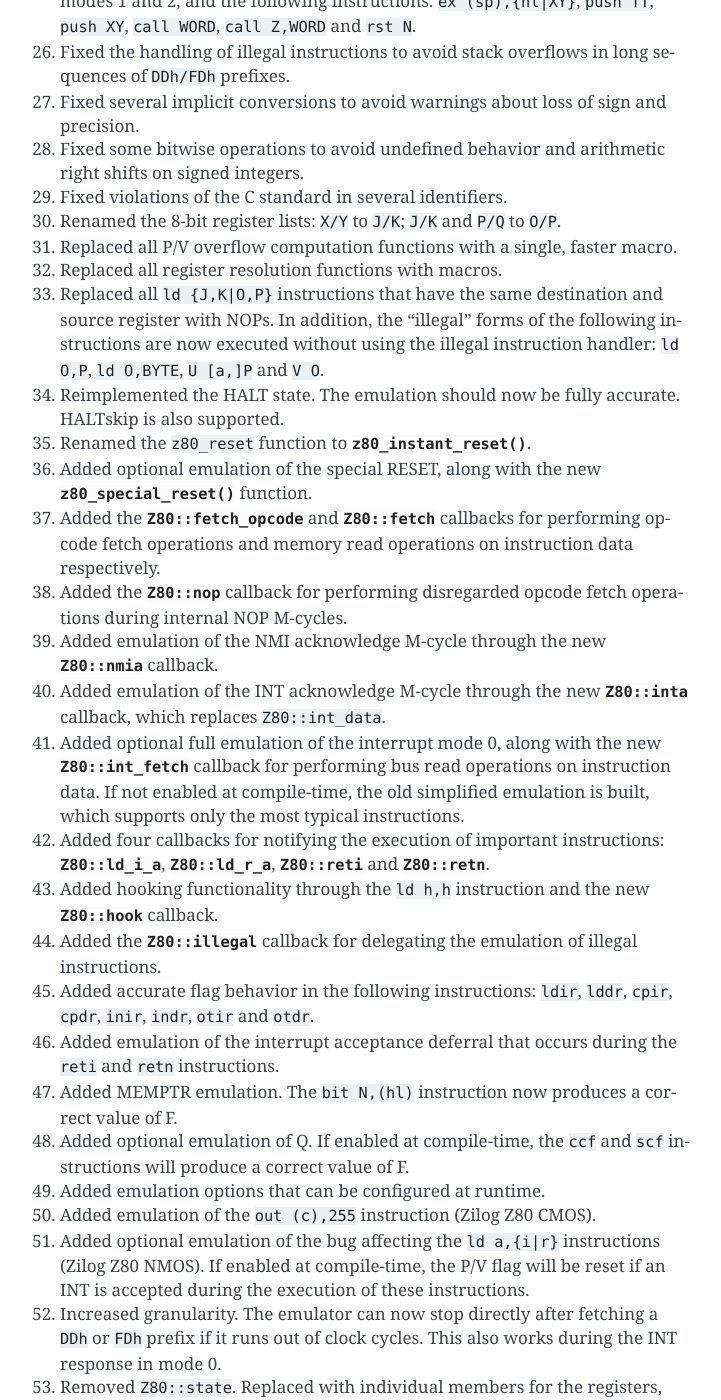
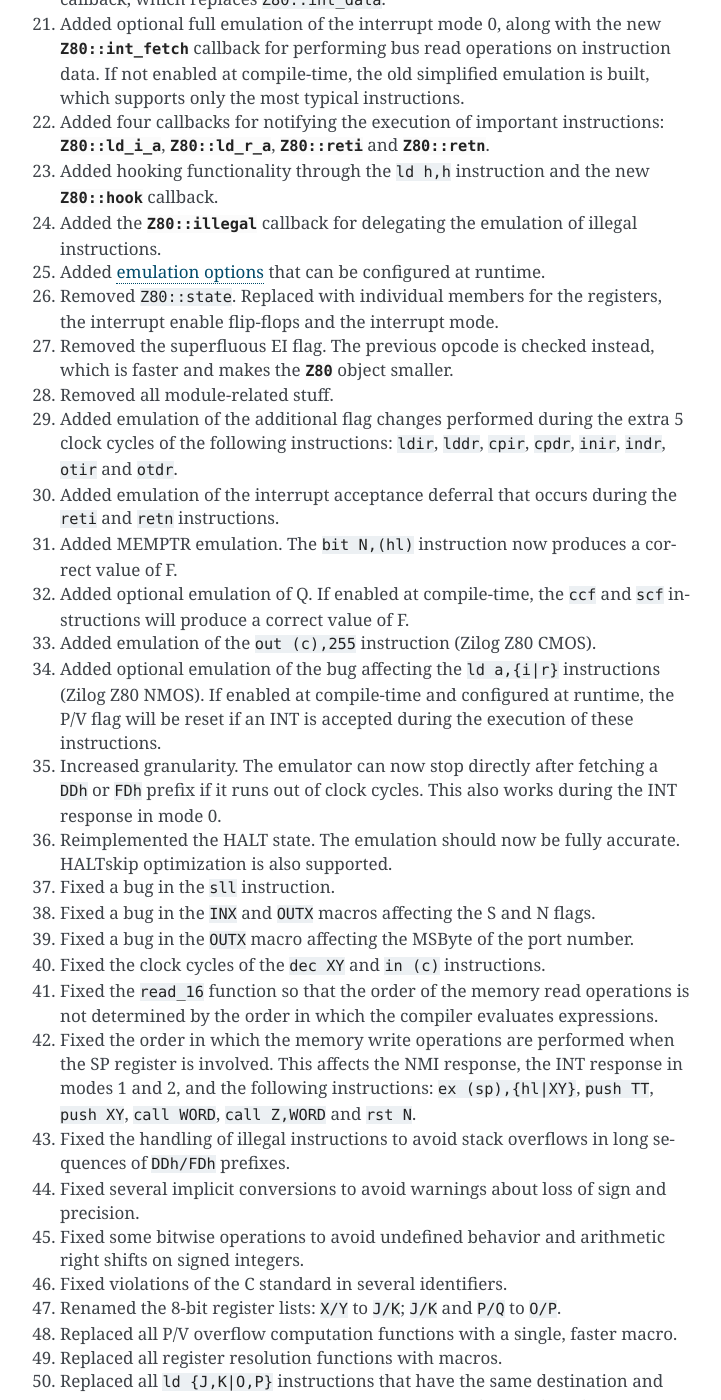
Before and after one commit to redcode/Z80, a Sphinx documentation site: the page built from documentation/VersionHistory.rst, in a window 1280 px wide and 1400 px high, scrolled down 1120 px. Shown: the whole window, without its empty margins (390-1111 px from the left). Built offline with Sphinx 7.4.7, drawn with Linux system fonts in a browser that asks for light colours; some of the changed text lies outside the part shown.

Commit message:
Version history.

```diff
--- a/documentation/VersionHistory.rst
+++ b/documentation/VersionHistory.rst
@@ -17,59 +17,54 @@
 4. Switched the build system from Premake to `CMake <https://cmake.org>`_.
 5. Switched to `Zeta <https://zeta.st>`_ v0.1.
 6. Added `pkg-config <https://www.freedesktop.org/wiki/Software/pkg-config>`_ support.
-7. Added the :file:`.vimrc` dotfile.
-8. Added the :file:`CITATION.cff` file.
-9. Added the :file:`file_id.diz` file.
-10. Added the :file:`THANKS` file.
-11. Added detailed documentation.
-12. Added Pascal binding, courtesy of Zoran Vučenović.
-13. Added tests.
-14. Added public macros for checking the library version.
-15. Added public macros with bit masks for working with flags.
-16. Added public macros for accessing the 16-bit registers.
-17. Added the :c:func:`z80_execute` function for running a simplified emulation without RESET and interrupts.
-18. Added the :c:func:`z80_refresh_address` function for getting the refresh address of the current M1 cycle.
-19. Added the :c:func:`z80_in_cycle` and :c:func:`z80_out_cycle` functions for obtaining the clock cycle at which the I/O M-cycle begins, relative to the start of the instruction.
-20. Fixed a bug in the ``sll`` instruction.
-21. Fixed a bug in the ``INX`` and ``OUTX`` macros affecting the S and N flags.
-22. Fixed a bug in the ``OUTX`` macro affecting the MSByte of the port number.
-23. Fixed the clock cycles of the ``dec XY`` and ``in (c)`` instructions.
-24. Fixed the ``read_16`` function so that the order of the memory read operations is not determined by the order in which the compiler evaluates expressions.
-25. Fixed the order in which the memory write operations are performed when the SP register is involved. This affects the NMI response, the INT response in modes 1 and 2, and the following instructions: ``ex (sp),{hl|XY}``, ``push TT``, ``push XY``, ``call WORD``, ``call Z,WORD`` and ``rst N``.
-26. Fixed the handling of illegal instructions to avoid stack overflows in long sequences of ``DDh/FDh`` prefixes.
-27. Fixed several implicit conversions to avoid warnings about loss of sign and precision.
-28. Fixed some bitwise operations to avoid undefined behavior and arithmetic right shifts on signed integers.
-29. Fixed violations of the C standard in several identifiers.
-30. Renamed the 8-bit register lists: ``X/Y`` to ``J/K``; ``J/K`` and ``P/Q`` to ``O/P``.
-31. Replaced all P/V overflow computation functions with a single, faster macro.
-32. Replaced all register resolution functions with macros.
-33. Replaced all ``ld {J,K|O,P}`` instructions that have the same destination and source register with NOPs. In addition, the "illegal" forms of the following instructions are now executed without using the illegal instruction handler: ``ld O,P``, ``ld O,BYTE``, ``U [a,]P`` and ``V O``.
-34. Reimplemented the HALT state. The emulation should now be fully accurate. HALTskip is also supported.
-35. Renamed the ``z80_reset`` function to :c:func:`z80_instant_reset`.
-36. Added optional emulation of the special RESET, along with the new :c:func:`z80_special_reset` function.
-37. Added the :c:data:`Z80::fetch_opcode<Z80.fetch_opcode>` and :c:data:`Z80::fetch<Z80.fetch>` callbacks for performing opcode fetch operations and memory read operations on instruction data respectively.
-38. Added the :c:data:`Z80::nop<Z80.nop>` callback for performing disregarded opcode fetch operations during internal NOP M-cycles.
-39. Added emulation of the NMI acknowledge M-cycle through the new :c:data:`Z80::nmia<Z80.nmia>` callback.
-40. Added emulation of the INT acknowledge M-cycle through the new :c:data:`Z80::inta<Z80.inta>` callback, which replaces ``Z80::int_data``.
-41. Added optional full emulation of the interrupt mode 0, along with the new :c:data:`Z80::int_fetch<Z80.int_fetch>` callback for performing bus read operations on instruction data. If not enabled at compile-time, the old simplified emulation is built, which supports only the most typical instructions.
-42. Added four callbacks for notifying the execution of important instructions: :c:data:`Z80::ld_i_a<Z80.ld_i_a>`, :c:data:`Z80::ld_r_a<Z80.ld_r_a>`, :c:data:`Z80::reti<Z80.reti>` and :c:data:`Z80::retn<Z80.retn>`.
-43. Added hooking functionality through the ``ld h,h`` instruction and the new :c:data:`Z80::hook<Z80.hook>` callback.
-44. Added the :c:data:`Z80::illegal<Z80.illegal>` callback for delegating the emulation of illegal instructions.
-45. Added accurate flag behavior in the following instructions: ``ldir``, ``lddr``, ``cpir``, ``cpdr``, ``inir``, ``indr``, ``otir`` and ``otdr``.
-46. Added emulation of the interrupt acceptance deferral that occurs during the ``reti`` and ``retn`` instructions.
-47. Added MEMPTR emulation. The ``bit N,(hl)`` instruction now produces a correct value of F.
-48. Added optional emulation of Q. If enabled at compile-time, the ``ccf`` and ``scf`` instructions will produce a correct value of F.
-49. Added emulation options that can be configured at runtime.
-50. Added emulation of the ``out (c),255`` instruction (Zilog Z80 CMOS).
-51. Added optional emulation of the bug affecting the ``ld a,{i|r}`` instructions (Zilog Z80 NMOS). If enabled at compile-time, the P/V flag will be reset if an INT is accepted during the execution of these instructions.
-52. Increased granularity. The emulator can now stop directly after fetching a ``DDh`` or ``FDh`` prefix if it runs out of clock cycles. This also works during the INT response in mode 0.
-53. Removed ``Z80::state``. Replaced with individual members for the registers, the interrupt enable flip-flops and the interrupt mode.
-54. Removed the superfluous EI flag. The previous opcode is checked instead, which is faster and makes the :c:type:`Z80` object smaller.
-55. Removed all module-related stuff.
-56. Optimizations in flag computation and condition evaluation.
-57. New source code comments and improvements to existing ones.
-58. Improved code aesthetics.
-59. Other improvements, optimizations and minor changes.
+7. Added the following files to the project: :file:`.vimrc`, :file:`CITATION.cff`, :file:`file_id.diz` and :file:`THANKS`.
+8. Added detailed documentation.
+9. Added Pascal binding, courtesy of Zoran Vučenović.
+10. Added tests.
+11. Added :ref:`public macros <APIReference:Macros>` for checking the library version, working with flags, accessing the 16-bit registers and other purposes.
+12. Added the :c:func:`z80_execute` function for running a simplified emulation without RESET and interrupts.
+13. Added the :c:func:`z80_refresh_address` function for getting the refresh address of the current M1 cycle.
+14. Added the :c:func:`z80_in_cycle` and :c:func:`z80_out_cycle` functions for obtaining the clock cycle at which the I/O M-cycle begins, relative to the start of the instruction.
+15. Renamed the ``z80_reset`` function to :c:func:`z80_instant_reset`.
+16. Added optional emulation of the special RESET, along with the new :c:func:`z80_special_reset` function.
+17. Added the :c:data:`Z80::fetch_opcode<Z80.fetch_opcode>` and :c:data:`Z80::fetch<Z80.fetch>` callbacks for performing opcode fetch operations and memory read operations on instruction data respectively.
+18. Added the :c:data:`Z80::nop<Z80.nop>` callback for performing disregarded opcode fetch operations during internal NOP M-cycles.
+19. Added emulation of the NMI acknowledge M-cycle through the new :c:data:`Z80::nmia<Z80.nmia>` callback.
+20. Added emulation of the INT acknowledge M-cycle through the new :c:data:`Z80::inta<Z80.inta>` callback, which replaces ``Z80::int_data``.
+21. Added optional full emulation of the interrupt mode 0, along with the new :c:data:`Z80::int_fetch<Z80.int_fetch>` callback for performing bus read operations on instruction data. If not enabled at compile-time, the old simplified emulation is built, which supports only the most typical instructions.
+22. Added four callbacks for notifying the execution of important instructions: :c:data:`Z80::ld_i_a<Z80.ld_i_a>`, :c:data:`Z80::ld_r_a<Z80.ld_r_a>`, :c:data:`Z80::reti<Z80.reti>` and :c:data:`Z80::retn<Z80.retn>`.
+23. Added hooking functionality through the ``ld h,h`` instruction and the new :c:data:`Z80::hook<Z80.hook>` callback.
+24. Added the :c:data:`Z80::illegal<Z80.illegal>` callback for delegating the emulation of illegal instructions.
+25. Added :ref:`emulation options <APIReference:Configuration>` that can be configured at runtime.
+26. Removed ``Z80::state``. Replaced with individual members for the registers, the interrupt enable flip-flops and the interrupt mode.
+27. Removed the superfluous EI flag. The previous opcode is checked instead, which is faster and makes the :c:type:`Z80` object smaller.
+28. Removed all module-related stuff.
+29. Added emulation of the additional flag changes performed during the extra 5 clock cycles of the following instructions: ``ldir``, ``lddr``, ``cpir``, ``cpdr``, ``inir``, ``indr``, ``otir`` and ``otdr``.
+30. Added emulation of the interrupt acceptance deferral that occurs during the ``reti`` and ``retn`` instructions.
+31. Added MEMPTR emulation. The ``bit N,(hl)`` instruction now produces a correct value of F.
+32. Added optional emulation of Q. If enabled at compile-time, the ``ccf`` and ``scf`` instructions will produce a correct value of F.
+33. Added emulation of the ``out (c),255`` instruction (Zilog Z80 CMOS).
+34. Added optional emulation of the bug affecting the ``ld a,{i|r}`` instructions (Zilog Z80 NMOS). If enabled at compile-time and configured at runtime, the P/V flag will be reset if an INT is accepted during the execution of these instructions.
+35. Increased granularity. The emulator can now stop directly after fetching a ``DDh`` or ``FDh`` prefix if it runs out of clock cycles. This also works during the INT response in mode 0.
+36. Reimplemented the HALT state. The emulation should now be fully accurate. HALTskip optimization is also supported.
+37. Fixed a bug in the ``sll`` instruction.
+38. Fixed a bug in the ``INX`` and ``OUTX`` macros affecting the S and N flags.
+39. Fixed a bug in the ``OUTX`` macro affecting the MSByte of the port number.
+40. Fixed the clock cycles of the ``dec XY`` and ``in (c)`` instructions.
+41. Fixed the ``read_16`` function so that the order of the memory read operations is not determined by the order in which the compiler evaluates expressions.
+42. Fixed the order in which the memory write operations are performed when the SP register is involved. This affects the NMI response, the INT response in modes 1 and 2, and the following instructions: ``ex (sp),{hl|XY}``, ``push TT``, ``push XY``, ``call WORD``, ``call Z,WORD`` and ``rst N``.
+43. Fixed the handling of illegal instructions to avoid stack overflows in long sequences of ``DDh/FDh`` prefixes.
+44. Fixed several implicit conversions to avoid warnings about loss of sign and precision.
+45. Fixed some bitwise operations to avoid undefined behavior and arithmetic right shifts on signed integers.
+46. Fixed violations of the C standard in several identifiers.
+47. Renamed the 8-bit register lists: ``X/Y`` to ``J/K``; ``J/K`` and ``P/Q`` to ``O/P``.
+48. Replaced all P/V overflow computation functions with a single, faster macro.
+49. Replaced all register resolution functions with macros.
+50. Replaced all ``ld {J,K|O,P}`` instructions that have the same destination and source register with NOPs. In addition, the "illegal" forms of the following instructions are now executed without using the illegal instruction handler: ``ld O,P``, ``ld O,BYTE``, ``U [a,]P`` and ``V O``.
+51. Optimizations in flag computation and condition evaluation.
+52. New source code comments and improvements to existing ones.
+53. Improved code aesthetics.
+54. Other improvements, optimizations and minor changes.
 
 v0.1
 ====
```
Also changed, not shown: other parts of documentation/VersionHistory.rst (+1 -1 lines), 1 other file.
